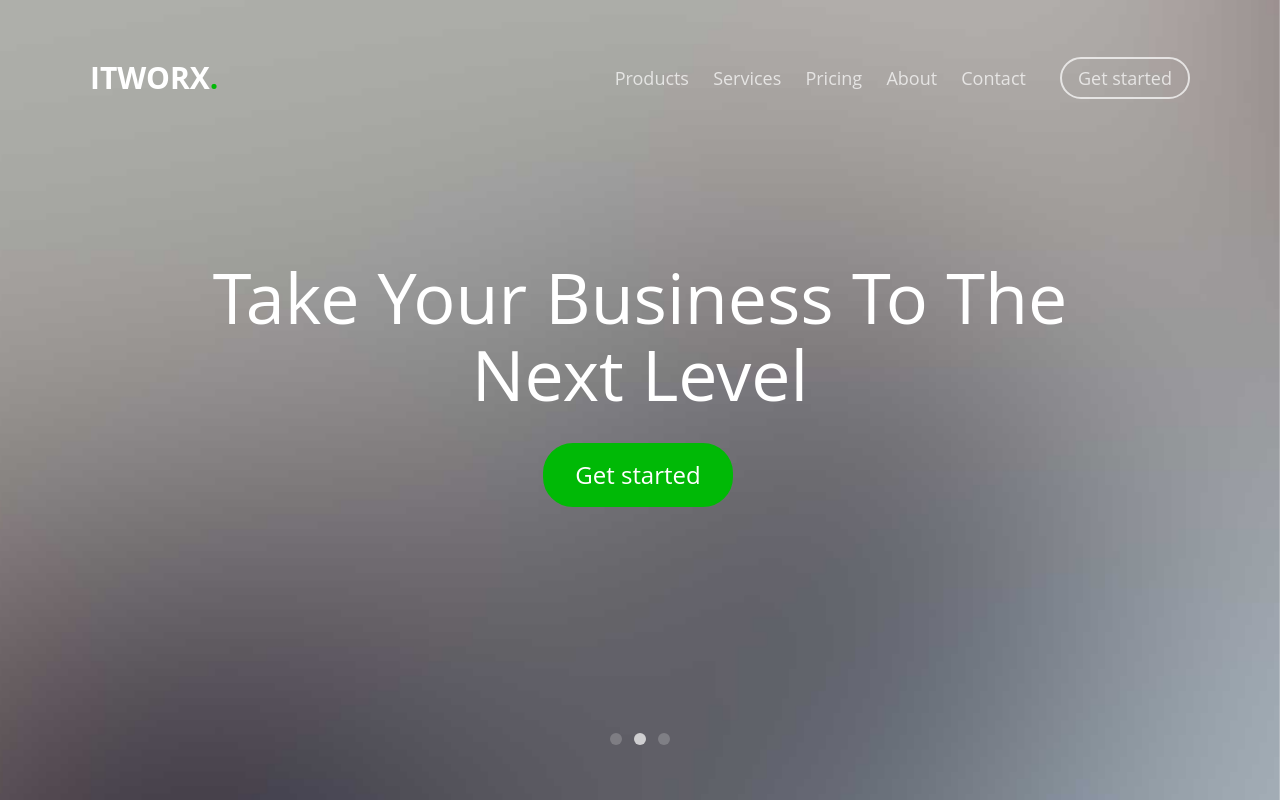
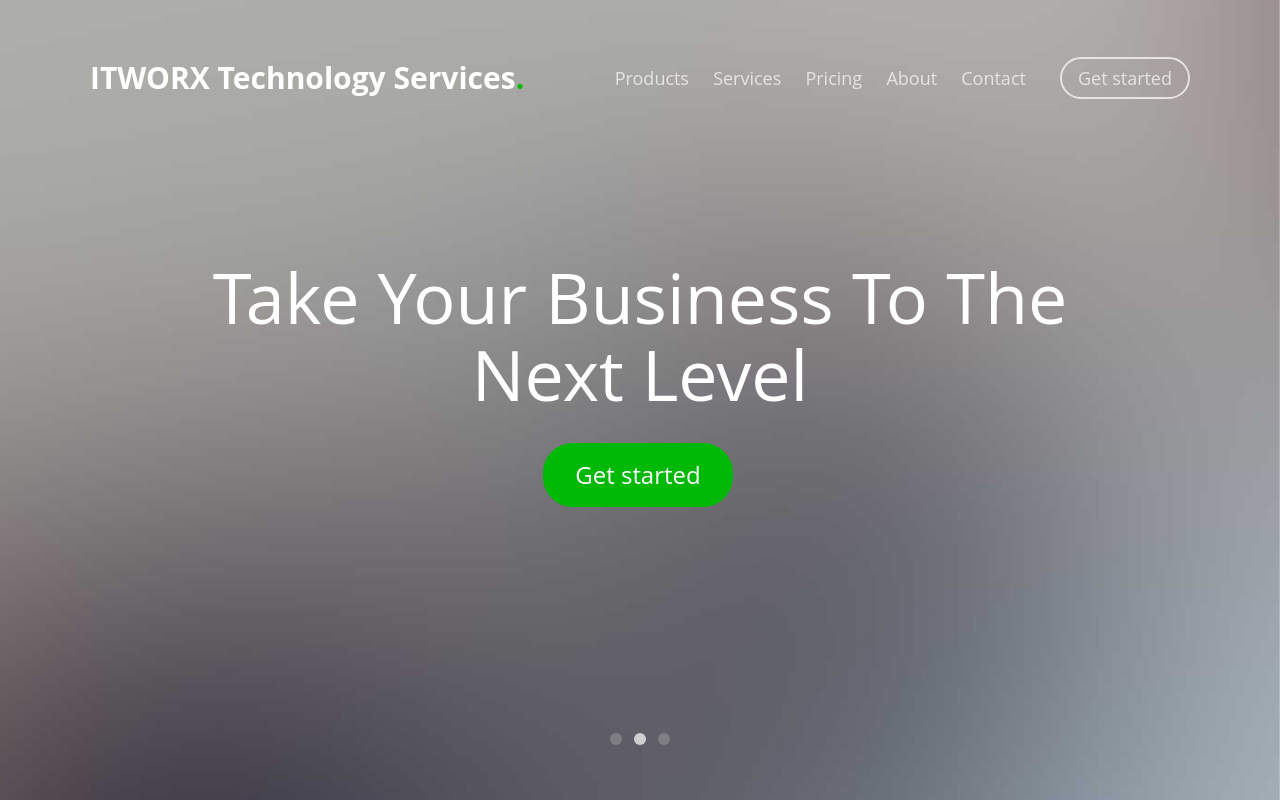
Before and after one commit to coopcatalyst/coopcatalyst.github.io, a plain HTML site: page index.html in a window 1280 px wide. Shown: the top 802 px of the page. Drawn offline with Linux system fonts and the light colour scheme; files whose address does not match are found by name.

Commit message:
Rename logo name.

```diff
--- a/index.html
+++ b/index.html
@@ -69,7 +69,7 @@
 	<header id="fh5co-header" role="banner">
 		<div class="container">
 			<div class="header-inner">
-				<h1><a href="#">ITWORX<span>.</span></a></h1>
+				<h1><a href="#">ITWORX Technology Services<span>.</span></a></h1>
 				<nav role="navigation">
 					<ul>
 						<li><a href="products.html">Products</a></li>
```
